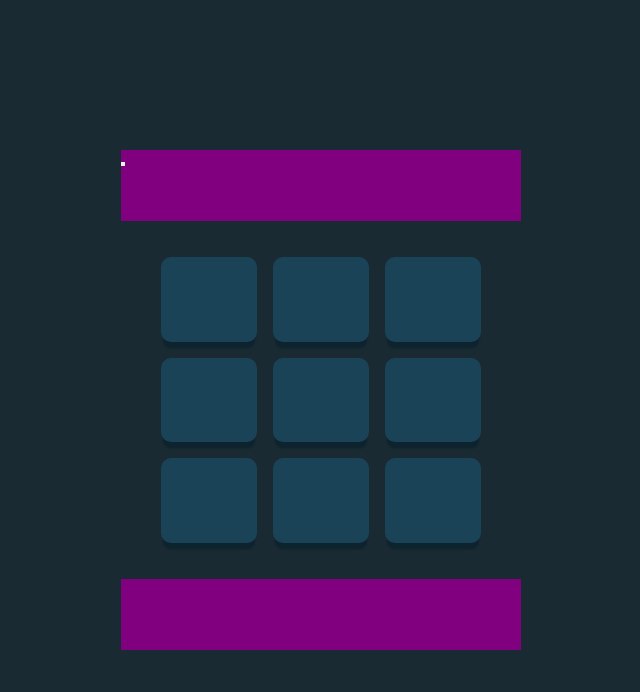
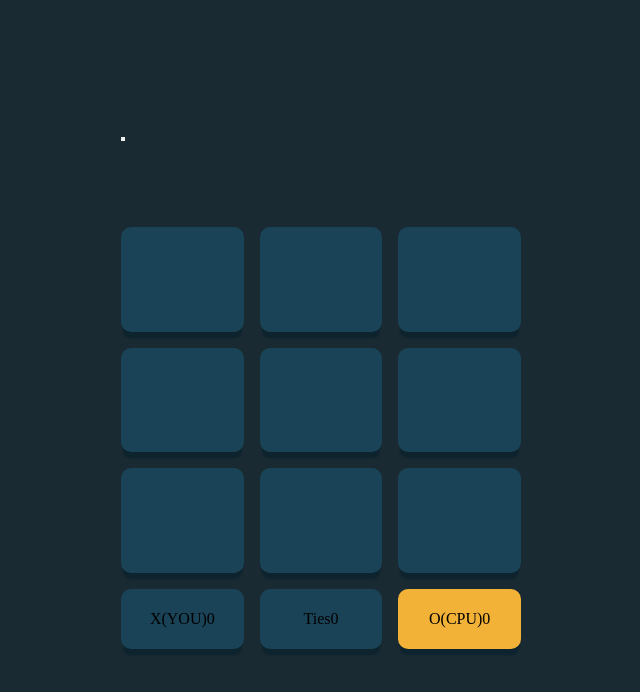
Before and after one commit to LucianiChristian/tic-tac-toe, a plain HTML site: page index.html in a window 1280 px wide. Shown: the whole page, without its empty margins (319-959 px from the left). Drawn offline with Linux system fonts and the light colour scheme.

Commit message:
Step 6 In Progress : Attemping to style to FEM.

```diff
--- a/index.html
+++ b/index.html
@@ -34,9 +34,20 @@
             </div>
         </div>
         <div class="bottom-bar">
-            <div class="player1-score"></div>
-            <div class="tie-score"></div>
-            <div class="player2-score"></div>
+            <div class="bottom-bar-container">
+                <div class="player1-score square">
+                    <p>X(YOU)</p>
+                    <p>0</p>
+                </div>
+                <div class="tie-score square">
+                    <p>Ties</p>
+                    <p>0</p>
+                </div>
+                <div class="player2-score square">
+                    <p>O(CPU)</p>
+                    <p>0</p>
+                </div>
+            </div>
         </div>
     </div>
 </body>
--- a/script.js
+++ b/script.js
@@ -1,9 +1,4 @@
-const Player = (name, mark) => {
-    const getName = () => name;
-    const getMark  = () => mark;
 
-    return {getName, getMark};
-}
 
 const boardModel = (() => {
     let board = ['', '', '', '', '', '', '', '', ''];
@@ -62,6 +57,12 @@ const boardController = (() => {
 })();
 
 const game = (() => {
+    const Player = (name, mark) => {
+        const getName = () => name;
+        const getMark  = () => mark;
+
+        return {getName, getMark};
+    }
     // Create both player objects
     const player1 = Player('player1', 'X');
     const player2 = Player('player2', 'O');
--- a/style.css
+++ b/style.css
@@ -16,20 +16,37 @@ body {
 
 .container {
     width: 400px;
-    height: 500px;
+    height: 550px;
 
     display: flex;
     flex-direction: column;
+    justify-content: space-between;
+    gap: 16px;
 }
 
 .top-bar, .bottom-bar {
-    background-color: purple;
-
     flex: 1;
 }
 
+.bottom-bar {
+    display: flex;
+    justify-content: center;
+}
+
+.bottom-bar-container {
+    display: flex;
+    gap: 16px;
+
+    height: 70%;
+    width: 100%;
+}
+
+.player2-score {
+    background-color: rgb(242 178 55) !important;
+}
+
 .game-area {
-    flex: 5;
+    flex: 4;
 
     display: flex;
     justify-content: center;
@@ -37,8 +54,8 @@ body {
 }
 
 .game-board {
-    width: 80%;
-    height: 80%;
+    width: 100%;
+    height: 100%;
 
     display: flex;
     flex-direction: column;
```
